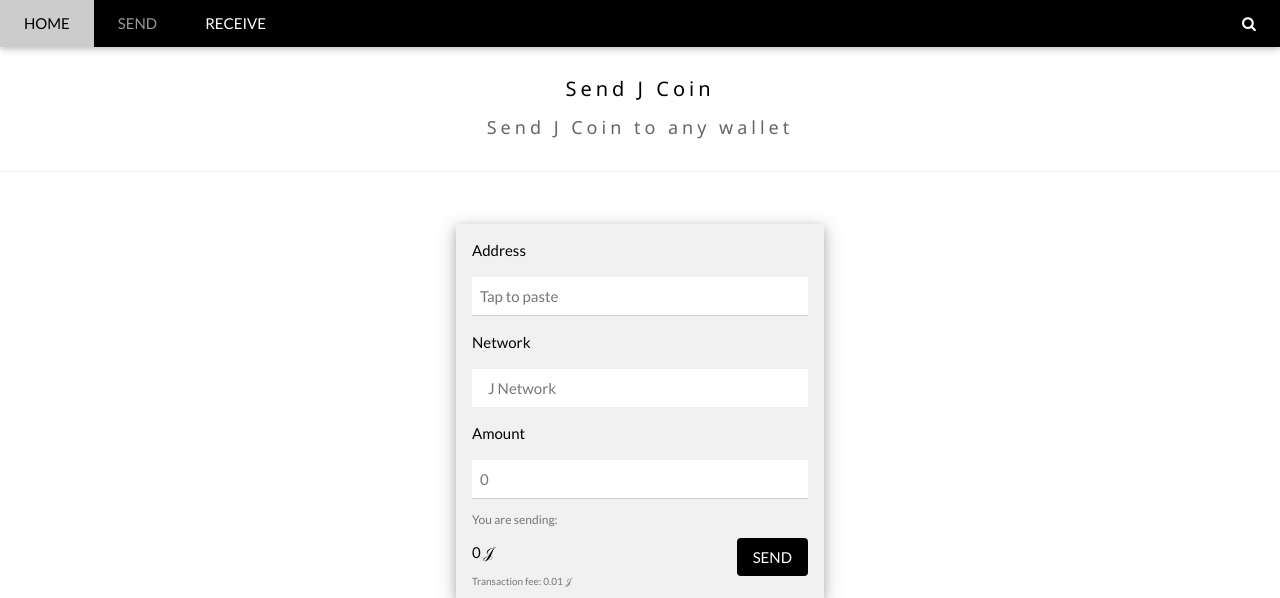
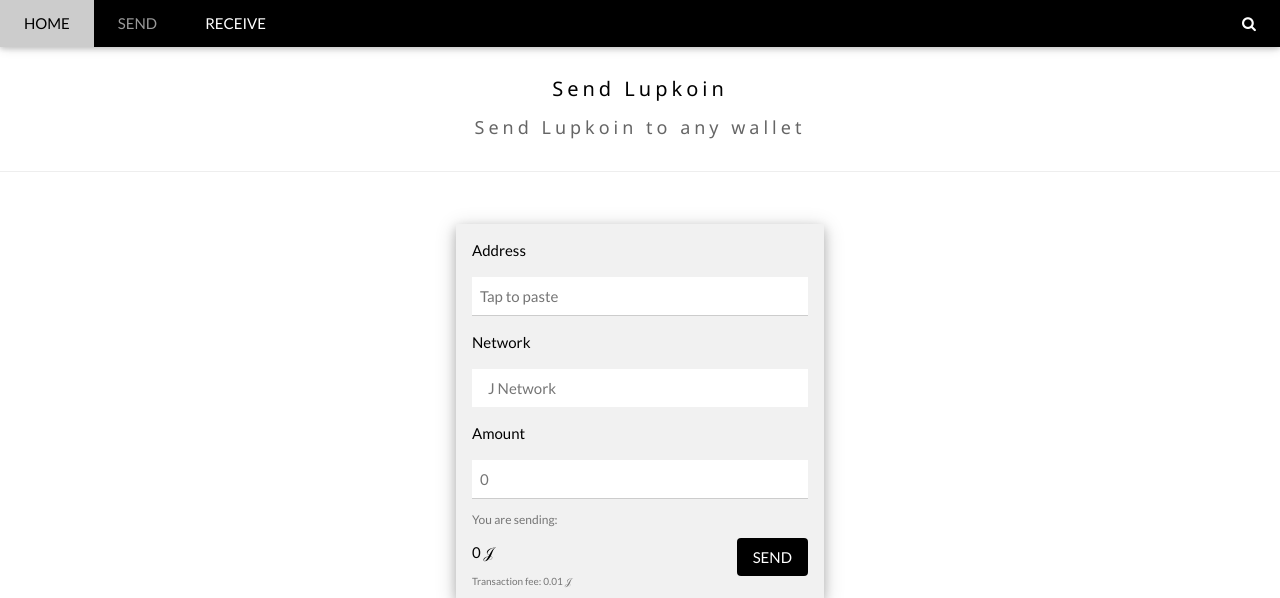
Before and after one commit to lupks/lupskan, a Flask app: page /send in a window 1280 px wide. Shown: the top 598 px of the page. Run offline with Flask 2, Linux system fonts and the light colour scheme.

Commit message:
change name

```diff
--- a/app/templates/index.html
+++ b/app/templates/index.html
@@ -1,7 +1,7 @@
 <!doctype html>
 <html>
 <head>
-    <title>J Coin</title>
+    <title>LUPKOIN</title>
 </head>
 <meta name="viewport" content="width=device-width, initial-scale=1">
 <link rel="stylesheet" href="https://www.w3schools.com/w3css/4/w3.css">
@@ -38,7 +38,7 @@
 <!-- Page content -->
 <div class="w3-content" style="max-width:2000px;margin-top:46px">
     <br>
-    <h1 class="w3-wide w3-center">J Coin</h1>
+    <h1 class="w3-wide w3-center">LUPKOIN</h1>
     <h4 class="w3-wide w3-opacity w3-center">Open Source P2P Coin</h4>
     <hr>
 
--- a/app/templates/receive.html
+++ b/app/templates/receive.html
@@ -1,7 +1,7 @@
 <!doctype html>
 <html>
 <head>
-    <title>J Coin | Receive</title>
+    <title>LUPKOIN | Receive</title>
 </head>
 <meta name="viewport" content="width=device-width, initial-scale=1">
 <link rel="stylesheet" href="https://www.w3schools.com/w3css/4/w3.css">
@@ -41,8 +41,8 @@
 <!-- Page content -->
 <div class="w3-content" style="max-width:2000px;margin-top:64px">
     <div class="w3-row">
-        <h4 class="w3-wide w3-center">Receive J Coin</h4>
-        <h5 class="w3-wide w3-opacity w3-center">Receive J Coin to your wallet</h5>
+        <h4 class="w3-wide w3-center">Receive Lupkoin</h4>
+        <h5 class="w3-wide w3-opacity w3-center">Receive Lupkoin to your wallet</h5>
     </div>
     <hr>
 
--- a/app/templates/send.html
+++ b/app/templates/send.html
@@ -1,7 +1,7 @@
 <!doctype html>
 <html>
 <head>
-    <title>J Coin | Send</title>
+    <title>LUPKOIN | Send</title>
 </head>
 <meta name="viewport" content="width=device-width, initial-scale=1">
 <link rel="stylesheet" href="https://www.w3schools.com/w3css/4/w3.css">
@@ -40,8 +40,8 @@
 <!-- Page content -->
 <div class="w3-content" style="max-width:2000px;margin-top:64px">
     <div class="w3-row">
-        <h4 class="w3-wide w3-center">Send J Coin</h4>
-        <h5 class="w3-wide w3-opacity w3-center">Send J Coin to any wallet</h5>
+        <h4 class="w3-wide w3-center">Send Lupkoin</h4>
+        <h5 class="w3-wide w3-opacity w3-center">Send Lupkoin to any wallet</h5>
     </div>
     <hr>
 
--- /dev/null
+++ b/requirements.txt
@@ -0,0 +1,3 @@
+APScheduler==3.7.0
+Flask==1.1.2
+gunicorn==20.1.0
```
